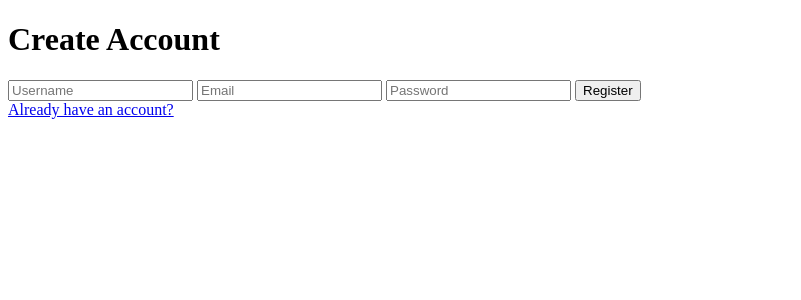
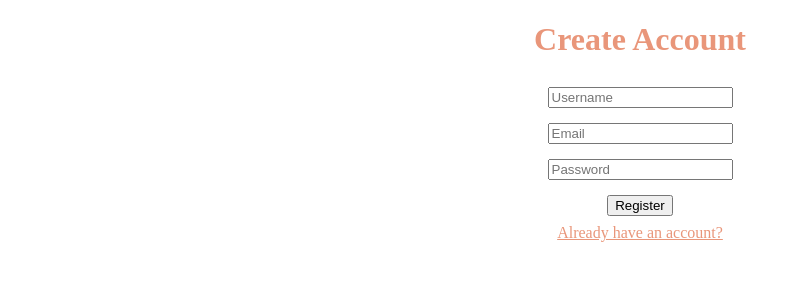
Before and after one commit to elliethomas3/Kwiksave, a Flask app: page /register in a window 1280 px wide. Shown: the top 300 px of the page, without its empty margins (0-801 px from the left). Run offline with Flask 3, Linux system fonts and the light colour scheme.

Commit message:
Small style changes

```diff
--- a/templates/register.html
+++ b/templates/register.html
@@ -2,22 +2,59 @@
 <html lang="en">
 <head>
     <title>Kwiksave - Register</title>
+    <style>
+        h1, .user, .email, .pass, .button, a {
+            font-family: "Ebrima";
+            display: flex;
+            justify-content: center;
+            align-items: center;
+            align-self: center;
+        }
+
+        a {
+            color: darksalmon;
+            font-family: "Ebrima";
+        }
+
+        a:hover {
+            color: lightsalmon;
+            font-weight: bold;
+        }
+
+        h1 {
+            color: darksalmon;
+        }
+
+    </style>
 </head>
 <body>
 <h1>Create Account</h1>
 
 <form method="POST">
 
-    <input type="text" name="username"
+    <div class="user">
+        <input type="text" name="username"
            placeholder="Username" required>
+        <br><br>
+    </div>
 
-    <input type="email" name="email"
+    <div class="email">
+        <input type="email" name="email"
            placeholder="Email" required>
+        <br><br>
+    </div>
 
-    <input type="password" name="password"
+    <div class="pass">
+        <input type="password" name="password"
            placeholder="Password" required>
+        <br><br>
+    </div>
 
-    <button type="submit">Register</button>
+    <div class="button">
+        <br><br>
+        <button type="submit">Register</button>
+    </div>
+
 
 </form>
 
```
Also changed, not shown: static/style.css (+20 -7 lines), templates/login.html (+11 -1 lines).
